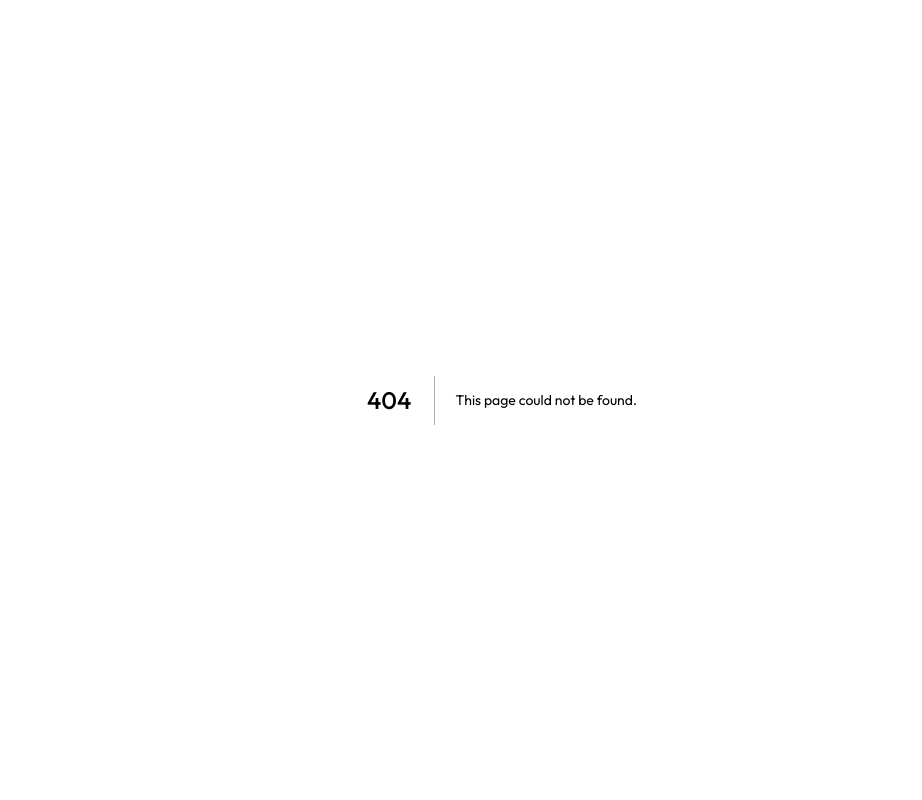
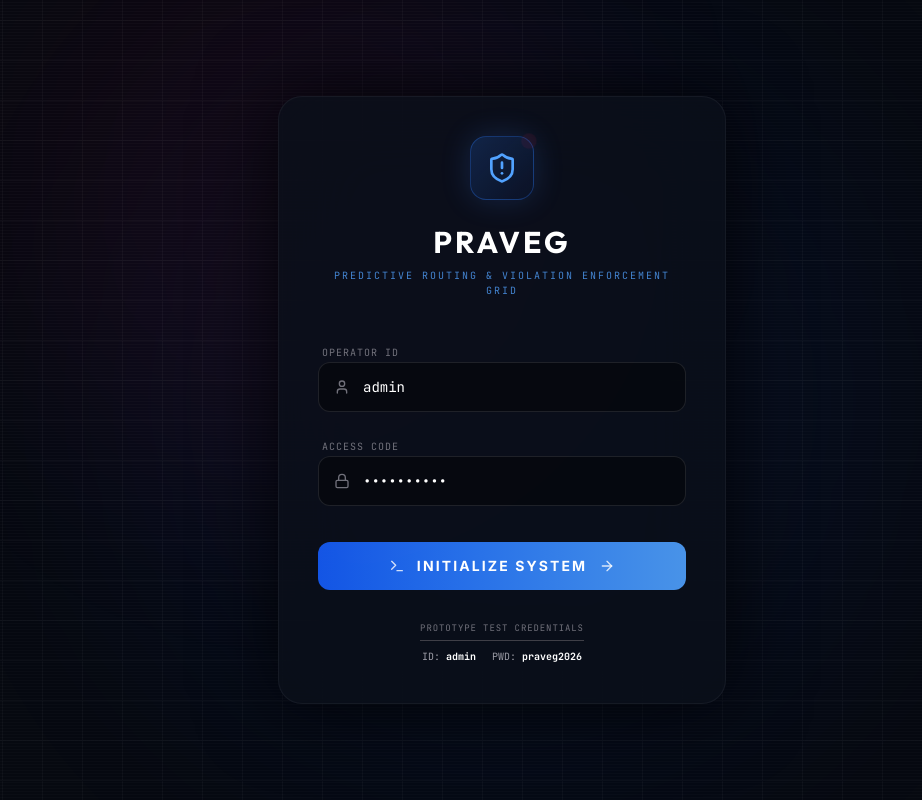
Before and after one commit to karann0077/PRAVEG, a Next.js app in the folder frontend/: page /login in a window 1280 px wide. Before the commit this address had no page. Shown: the whole page, without its empty margins (138-1060 px from the left). Built offline with nearby package versions, Linux system fonts and the light colour scheme.

Commit message:
login page

```diff
--- /dev/null
+++ b/frontend/src/app/login/page.tsx
@@ -0,0 +1,180 @@
+"use client";
+
+import React, { useState } from "react";
+import { useRouter } from "next/navigation";
+import { motion, AnimatePresence } from "framer-motion";
+import { ShieldAlert, User, Lock, ArrowRight, Activity, Terminal } from "lucide-react";
+
+export default function LoginPage() {
+  const router = useRouter();
+  const [username, setUsername] = useState("admin");
+  const [password, setPassword] = useState("praveg2026");
+  const [isAuthenticating, setIsAuthenticating] = useState(false);
+  const [error, setError] = useState(false);
+
+  const handleLogin = (e: React.FormEvent) => {
+    e.preventDefault();
+    setIsAuthenticating(true);
+    setError(false);
+
+    // Simulate network delay for effect
+    setTimeout(() => {
+      if (username === "admin" && password === "praveg2026") {
+        sessionStorage.setItem("praveg_auth", "true");
+        router.push("/");
+      } else {
+        setError(true);
+        setIsAuthenticating(false);
+      }
+    }, 1200);
+  };
+
+  return (
+    <main className="relative min-h-screen flex items-center justify-center bg-[#060910] overflow-hidden selection:bg-blue-500/30">
+      {/* Dynamic Background Elements */}
+      <div className="absolute inset-0 z-0 flex items-center justify-center">
+        <div className="absolute w-[800px] h-[800px] bg-blue-600/10 rounded-full blur-[120px] animate-pulse" style={{ animationDuration: '4s' }} />
+        <div className="absolute w-[600px] h-[600px] bg-rose-600/5 rounded-full blur-[100px] -translate-x-1/3 -translate-y-1/3" />
+
+        {/* Tech Grid */}
+        <div
+          className="absolute inset-0 opacity-[0.03]"
+          style={{
+            backgroundImage: `linear-gradient(rgba(255, 255, 255, 1) 1px, transparent 1px), linear-gradient(90deg, rgba(255, 255, 255, 1) 1px, transparent 1px)`,
+            backgroundSize: "40px 40px",
+            backgroundPosition: "center center",
+          }}
+        />
+
+        {/* Scanline overlay */}
+        <div
+          className="absolute inset-0 opacity-[0.02] pointer-events-none"
+          style={{
+            backgroundImage: "repeating-linear-gradient(0deg, transparent, transparent 2px, rgba(255,255,255,1) 2px, rgba(255,255,255,1) 3px)",
+          }}
+        />
+      </div>
+
+      <motion.div
+        initial={{ opacity: 0, y: 30 }}
+        animate={{ opacity: 1, y: 0 }}
+        transition={{ duration: 0.8, ease: "easeOut" }}
+        className="relative z-10 w-full max-w-md p-8 sm:p-10"
+      >
+        <div className="absolute inset-0 bg-[#0B0F1A]/80 backdrop-blur-2xl rounded-3xl border border-white/5 shadow-[0_0_80px_rgba(0,0,0,0.8)] pointer-events-none" />
+
+        <div className="relative z-10">
+          {/* Logo & Header */}
+          <div className="flex flex-col items-center mb-10">
+            <motion.div
+              initial={{ scale: 0 }}
+              animate={{ scale: 1 }}
+              transition={{ delay: 0.3, type: "spring", stiffness: 200 }}
+              className="relative w-16 h-16 rounded-2xl bg-gradient-to-br from-blue-500/20 to-blue-600/5 border border-blue-500/30 flex items-center justify-center mb-6 shadow-[0_0_30px_rgba(59,130,246,0.2)]"
+            >
+              <ShieldAlert className="w-8 h-8 text-blue-400" />
+              <div className="absolute top-0 right-0 w-2 h-2 rounded-full bg-rose-500 animate-ping" />
+            </motion.div>
+
+            <h1 className="text-3xl font-bold text-white tracking-widest mb-2 font-heading text-center">PRAVEG</h1>
+            <p className="text-[10px] text-blue-400 font-mono tracking-[0.2em] uppercase text-center opacity-80">
+              Predictive Routing & Violation Enforcement Grid
+            </p>
+          </div>
+
+          <form onSubmit={handleLogin} className="space-y-5">
+            {/* Username Input */}
+            <div className="space-y-1.5">
+              <label className="text-[10px] font-mono tracking-widest text-zinc-500 uppercase ml-1">Operator ID</label>
+              <div className="relative group">
+                <div className="absolute inset-y-0 left-0 pl-4 flex items-center pointer-events-none">
+                  <User className="h-4 w-4 text-zinc-500 group-focus-within:text-blue-400 transition-colors" />
+                </div>
+                <input
+                  type="text"
+                  value={username}
+                  onChange={(e) => setUsername(e.target.value)}
+                  className="block w-full pl-11 pr-4 py-3.5 bg-black/40 border border-white/10 rounded-xl text-sm text-white placeholder-zinc-600 focus:outline-none focus:ring-2 focus:ring-blue-500/50 focus:border-transparent transition-all font-mono"
+                  placeholder="Enter Operator ID"
+                  disabled={isAuthenticating}
+                />
+              </div>
+            </div>
+
+            {/* Password Input */}
+            <div className="space-y-1.5">
+              <label className="text-[10px] font-mono tracking-widest text-zinc-500 uppercase ml-1">Access Code</label>
+              <div className="relative group">
+                <div className="absolute inset-y-0 left-0 pl-4 flex items-center pointer-events-none">
+                  <Lock className="h-4 w-4 text-zinc-500 group-focus-within:text-blue-400 transition-colors" />
+                </div>
+                <input
+                  type="password"
+                  value={password}
+                  onChange={(e) => setPassword(e.target.value)}
+                  className="block w-full pl-11 pr-4 py-3.5 bg-black/40 border border-white/10 rounded-xl text-sm text-white placeholder-zinc-600 focus:outline-none focus:ring-2 focus:ring-blue-500/50 focus:border-transparent transition-all font-mono"
+                  placeholder="••••••••••"
+                  disabled={isAuthenticating}
+                />
+              </div>
+            </div>
+
+            <AnimatePresence>
+              {error && (
+                <motion.div
+                  initial={{ opacity: 0, height: 0 }}
+                  animate={{ opacity: 1, height: "auto" }}
+                  exit={{ opacity: 0, height: 0 }}
+                  className="text-[11px] font-mono text-rose-400 bg-rose-500/10 border border-rose-500/20 px-3 py-2 rounded flex items-center justify-center gap-2"
+                >
+                  <Activity className="w-3 h-3" />
+                  ACCESS DENIED. INVALID CREDENTIALS.
+                </motion.div>
+              )}
+            </AnimatePresence>
+
+            <button
+              type="submit"
+              disabled={isAuthenticating}
+              className="relative w-full group overflow-hidden rounded-xl mt-4"
+            >
+              <div className="absolute inset-0 bg-gradient-to-r from-blue-600 to-blue-400 opacity-90 transition-opacity group-hover:opacity-100" />
+              <div className="absolute -inset-[100%] bg-white/20 blur-[20px] rounded-full translate-x-[-150%] skew-x-[45deg] group-hover:translate-x-[150%] transition-transform duration-700 ease-out" />
+
+              <div className="relative flex items-center justify-center py-3.5 px-4">
+                {isAuthenticating ? (
+                  <div className="flex items-center gap-3">
+                    <div className="w-4 h-4 border-2 border-white/30 border-t-white rounded-full animate-spin" />
+                    <span className="text-xs font-mono font-bold tracking-widest text-white uppercase">Authenticating...</span>
+                  </div>
+                ) : (
+                  <div className="flex items-center gap-3">
+                    <Terminal className="w-4 h-4 text-white/80" />
+                    <span className="text-sm font-bold tracking-[0.15em] text-white uppercase">Initialize System</span>
+                    <ArrowRight className="w-4 h-4 text-white/80 group-hover:translate-x-1 transition-transform" />
+                  </div>
+                )}
+              </div>
+            </button>
+          </form>
+
+          {/* Prototype Credentials Hint */}
+          <motion.div
+            initial={{ opacity: 0 }}
+            animate={{ opacity: 1 }}
+            transition={{ delay: 1 }}
+            className="mt-8 flex flex-col items-center gap-1 opacity-60 hover:opacity-100 transition-opacity"
+          >
+            <span className="text-[9px] text-zinc-500 font-mono uppercase tracking-widest border-b border-zinc-700 pb-1 mb-1">
+              Prototype Test Credentials
+            </span>
+            <div className="flex items-center gap-4 text-[10px] font-mono text-zinc-400">
+              <span>ID: <strong className="text-white">admin</strong></span>
+              <span>PWD: <strong className="text-white">praveg2026</strong></span>
+            </div>
+          </motion.div>
+        </div>
+      </motion.div>
+    </main>
+  );
+}
--- a/frontend/src/app/page.tsx
+++ b/frontend/src/app/page.tsx
@@ -1,6 +1,7 @@
 "use client";
 
 import React, { useEffect, useState } from "react";
+import { useRouter } from "next/navigation";
 import TacticalMap from "@/components/TacticalMap";
 import DispatchQueue from "@/components/DispatchQueue";
 import PhysicsInspector from "@/components/PhysicsInspector";
@@ -70,8 +71,18 @@ function MapControls() {
 }
 
 export default function Home() {
+  const router = useRouter();
+  const [isAuth, setIsAuth] = useState(false);
   const { geoData } = useMapStore();
   const [time, setTime] = useState("");
+
+  useEffect(() => {
+    if (!sessionStorage.getItem("praveg_auth")) {
+      router.push("/login");
+    } else {
+      setIsAuth(true);
+    }
+  }, [router]);
 
   const stats = React.useMemo(() => {
     let hotspots = 0;
@@ -102,8 +113,12 @@ export default function Home() {
     return () => clearInterval(id);
   }, []);
 
+  if (!isAuth) {
+    return <div className="h-screen w-screen bg-[#060910]" />;
+  }
+
   return (
-    <main className="relative w-[100vw] h-[100vh] overflow-hidden bg-background font-sans select-none">
+    <main className="relative w-screen h-screen overflow-hidden bg-[#060910] font-sans selection:bg-[#3b82f6]/30">
       {/* z-0 Base Map, z-10 DeckGL */}
       <TacticalMap />
 
```
Also changed, not shown: 2 other files (tests, documents, lock files or other folders).
